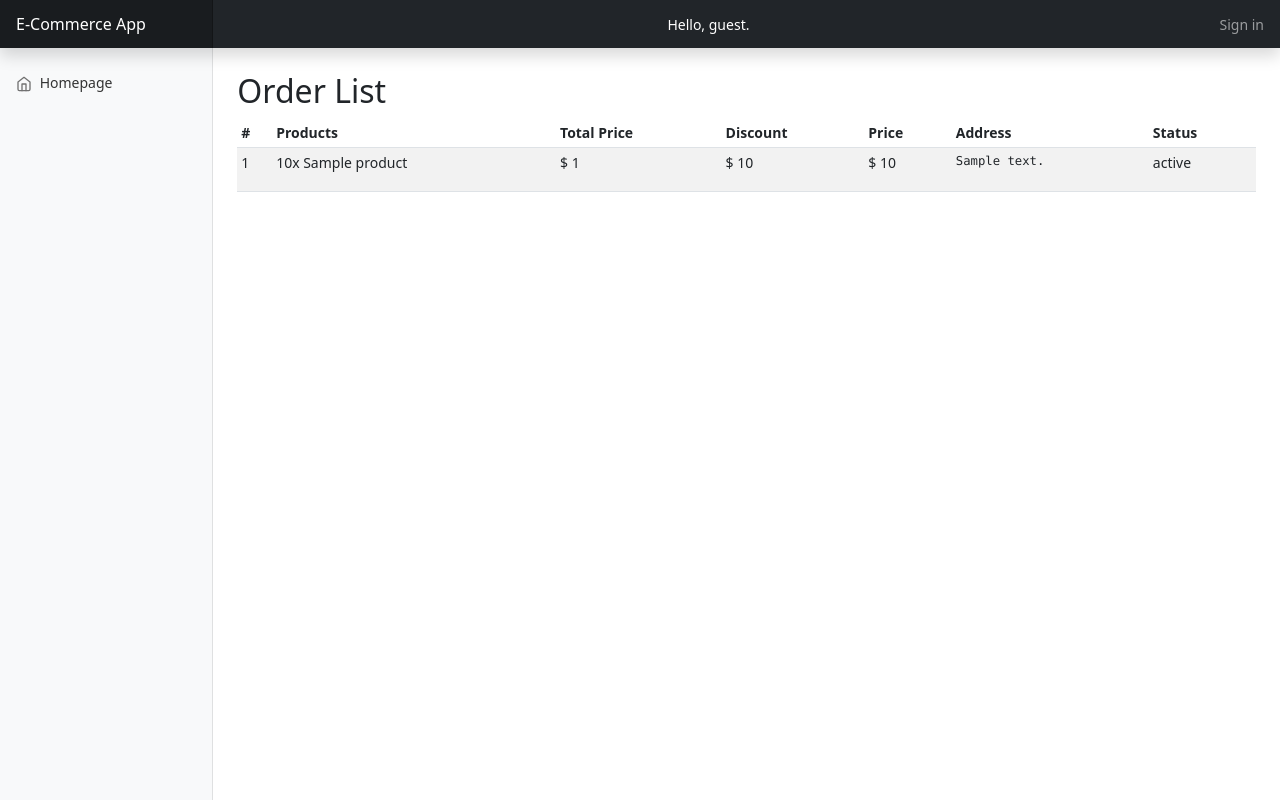
After one commit to kursatcanciger/Symfony-E-Commerce-Project, a Symfony app: template templates/order/user_order.html.twig in a window 1280 px wide. The commit adds this page. Run offline with Twig, Linux system fonts and the light colour scheme; the template is opened without the code that fills it: most values are stand-ins (such as "Sample title", 1, 10 or a date in 2020); some libraries are stand-ins or nearby versions.

Commit message:
Orders page for user

```diff
--- /dev/null
+++ b/templates/order/user_order.html.twig
@@ -0,0 +1,39 @@
+{% extends 'template.html.twig' %}
+
+{% block content %}
+  <h2>Order List</h2>
+  <div class="table-responsive">
+    <table class="table table-striped table-sm">
+      <thead>
+        <tr>
+          <th scope="col">#</th>
+          <th scope="col">Products</th>
+          <th scope="col">Total Price</th>
+          <th scope="col">Discount</th>
+          <th scope="col">Price</th>
+          <th scope="col">Address</th>
+          <th scope="col">Status</th>
+        </tr>
+      </thead>
+      <tbody>
+        {% for order in orders %}
+          <tr>
+            <td>{{ order.id }}</td>
+            <td>
+              {% for product in order.products %}
+                {{ product.quantity }}x {{ product.name }}<br />
+              {% endfor %}
+            </td>
+            <td>$ {{ order.totalPrice }}</td>
+            <td>$ {{ order.discount }}</td>
+            <td>$ {{ order.price }}</td>
+            <td>
+              <pre>{{ order.address }}</pre>
+            </td>
+            <td>{{ order.status }}</td>
+          </tr>
+        {% endfor %}
+      </tbody>
+    </table>
+  </div>
+{% endblock %}
--- a/templates/template.html.twig
+++ b/templates/template.html.twig
@@ -119,7 +119,7 @@
 								</h6>
 								<ul class="nav flex-column">
 									<li class="nav-item">
-										<a class="nav-link" href="#">
+										<a class="nav-link" href="{{ path('app_user_order') }}">
 											<span data-feather="file" class="align-text-bottom"></span>
 											My Orders
 										</a>
```
Also changed, not shown: src/Controller/OrderController.php (+14 -1 lines).
